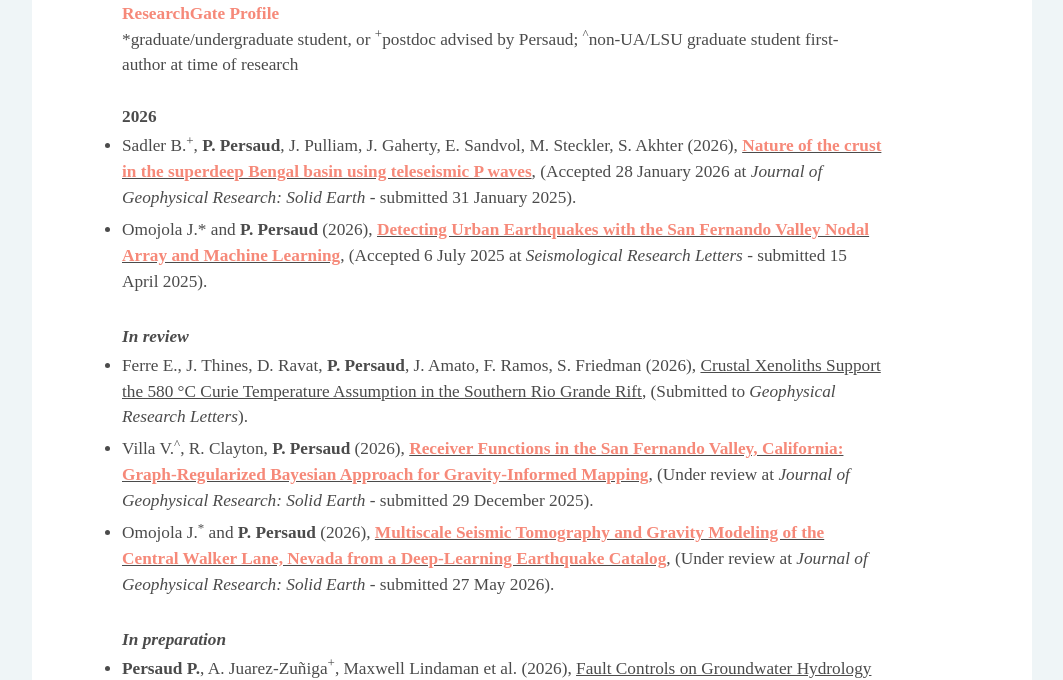
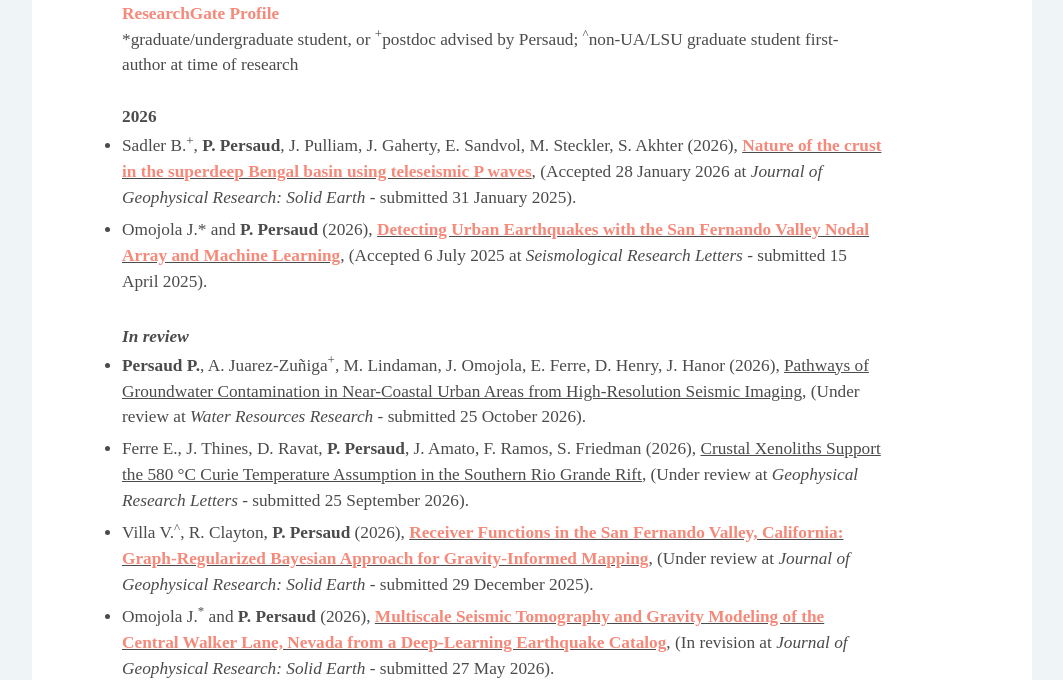
Before and after one commit to persaud-lab/persaud-lab.github.io, a plain HTML site: page Publications.html in a window 1280 px wide. Shown: the part 274-954 px from the top of the page, without its empty margins (108-1171 px from the left). Drawn offline with Linux system fonts and the light colour scheme; a web font is replaced by a local one.

Commit message:
Add files via upload

```diff
--- a/Publications.html
+++ b/Publications.html
@@ -54,16 +54,16 @@
 	  <li style="padding: 3px 0px">Omojola J.* and <strong>P. Persaud</strong> (2026), <u><a href="https://doi.org/10.1785/0220250124">Detecting Urban Earthquakes with the San Fernando Valley Nodal Array and Machine Learning</a></u>, (Accepted 6 July 2025 at <i>Seismological Research Letters</i> - submitted 15 April 2025).</li><br>
 
 	  <strong><i>In review</i></strong>
-	  <li style="padding: 3px 0px">Ferre E., J. Thines, D. Ravat, <strong>P. Persaud</strong>, J. Amato, F. Ramos, S. Friedman (2026), <u>Crustal Xenoliths Support the 580 °C Curie Temperature Assumption in the Southern Rio Grande Rift</u>, (Submitted to <i>Geophysical Research Letters</i>).</li>
+	  <li style="padding: 3px 0px"><strong>Persaud P.</strong>, A. Juarez-Zuñiga<sup>+</sup>, M. Lindaman, J. Omojola, E. Ferre, D. Henry, J. Hanor (2026), <u>Pathways of Groundwater Contamination in Near-Coastal Urban Areas from High-Resolution Seismic Imaging</u>, (Under review at <i>Water Resources Research</i> - submitted 25 October 2026).
+	  </li>
+
+	  <li style="padding: 3px 0px">Ferre E., J. Thines, D. Ravat, <strong>P. Persaud</strong>, J. Amato, F. Ramos, S. Friedman (2026), <u>Crustal Xenoliths Support the 580 °C Curie Temperature Assumption in the Southern Rio Grande Rift</u>, (Under review at <i>Geophysical Research Letters</i> - submitted 25 September 2026).</li>
 
 	  <li style="padding: 3px 0px">Villa V.<sup>^</sup>, R. Clayton, <strong>P. Persaud</strong> (2026), <u><a href="https://arxiv.org/abs/2601.02575">Receiver Functions in the San Fernando Valley, California: Graph-Regularized Bayesian Approach for Gravity-Informed Mapping</a></u>, (Under review at <i>Journal of Geophysical Research: Solid Earth</i> - submitted 29 December 2025).</li>
 
-	  <li style="padding: 3px 0px">Omojola J.<sup>*</sup> and <strong>P. Persaud</strong> (2026), <u><a href="https://essopenarchive.org/doi/full/10.22541/essoar.15005263/v1">Multiscale Seismic Tomography and Gravity Modeling of the Central Walker Lane, Nevada from a Deep-Learning Earthquake Catalog</a></u>, (Under review at <i>Journal of Geophysical Research: Solid Earth</i> - submitted 27 May 2026).</li><br>
+	  <li style="padding: 3px 0px">Omojola J.<sup>*</sup> and <strong>P. Persaud</strong> (2026), <u><a href="https://essopenarchive.org/doi/full/10.22541/essoar.15005263/v1">Multiscale Seismic Tomography and Gravity Modeling of the Central Walker Lane, Nevada from a Deep-Learning Earthquake Catalog</a></u>, (In revision at <i>Journal of Geophysical Research: Solid Earth</i> - submitted 27 May 2026).</li><br>
 
 	  <strong><i>In preparation</i></strong>
-	  <li style="padding: 3px 0px"><strong>Persaud P.</strong>, A. Juarez-Zuñiga<sup>+</sup>, Maxwell Lindaman et al. (2026), <u>Fault Controls on Groundwater Hydrology of the US Gulf Coast Energy Corridor from Multiphysics Imaging</u>, (In preparation for <i>Water Resources Research</i>).
-	  </li>
-
 	  <li style="padding: 3px 0px"><strong>Persaud P.</strong> and C. Nardoni (2026), <u>Scattering of seismic waves near the San Andreas fault in Imperial Valley: Implications for earthquake ground motions</u>, (In preparation for <i>Geophysical Journal International</i> - for submission August 2026).</li>
 
 	  <li style="padding: 3px 0px">Liang Y., F. Tillmann, X. Yuan, B. Schurr, B. Heit, L. Ratschbacher, S. Kufner and <strong>P. Persaud</strong> (2026), <u>Sediment Subduction and Moho Uplift in Northern Myanmar Revealed by Receiver Functions </u>, (In preparation for <i>Geophysical Research Letters</i> - for submission August 2026).</li>
```
